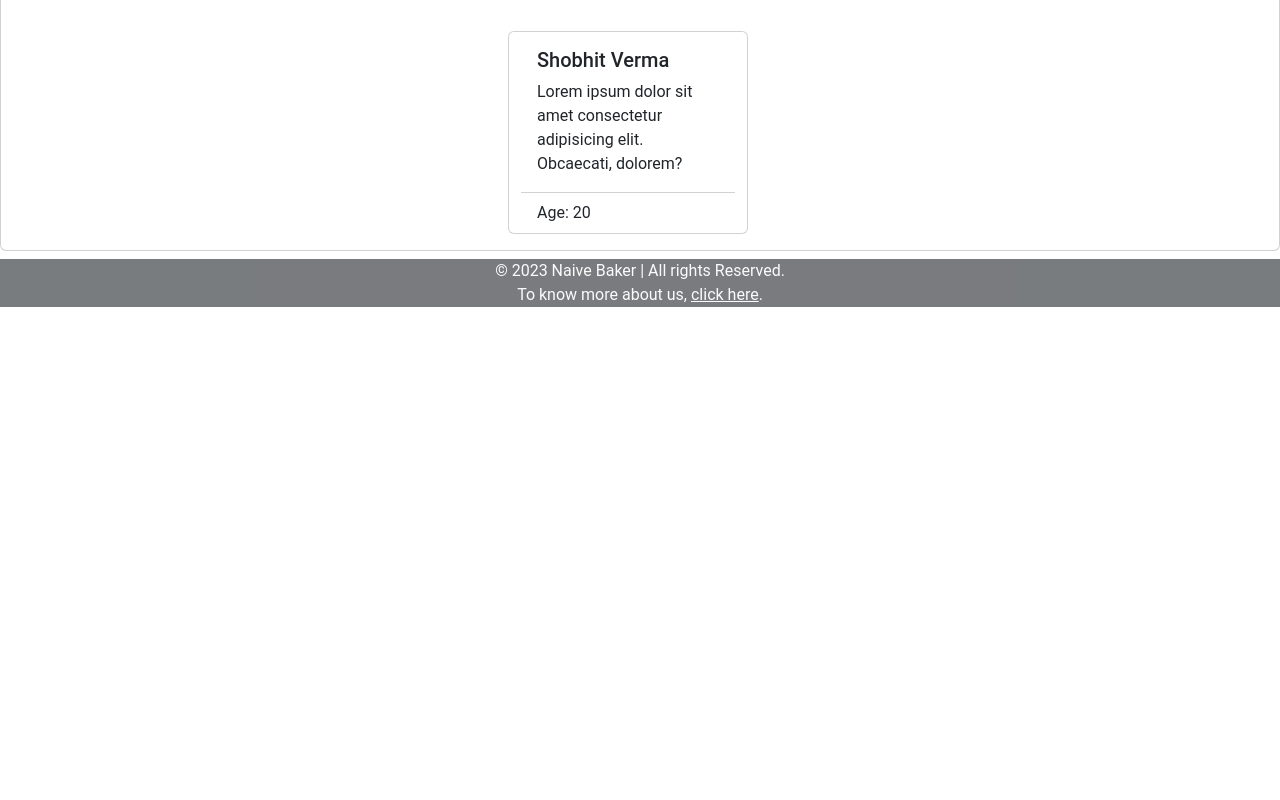
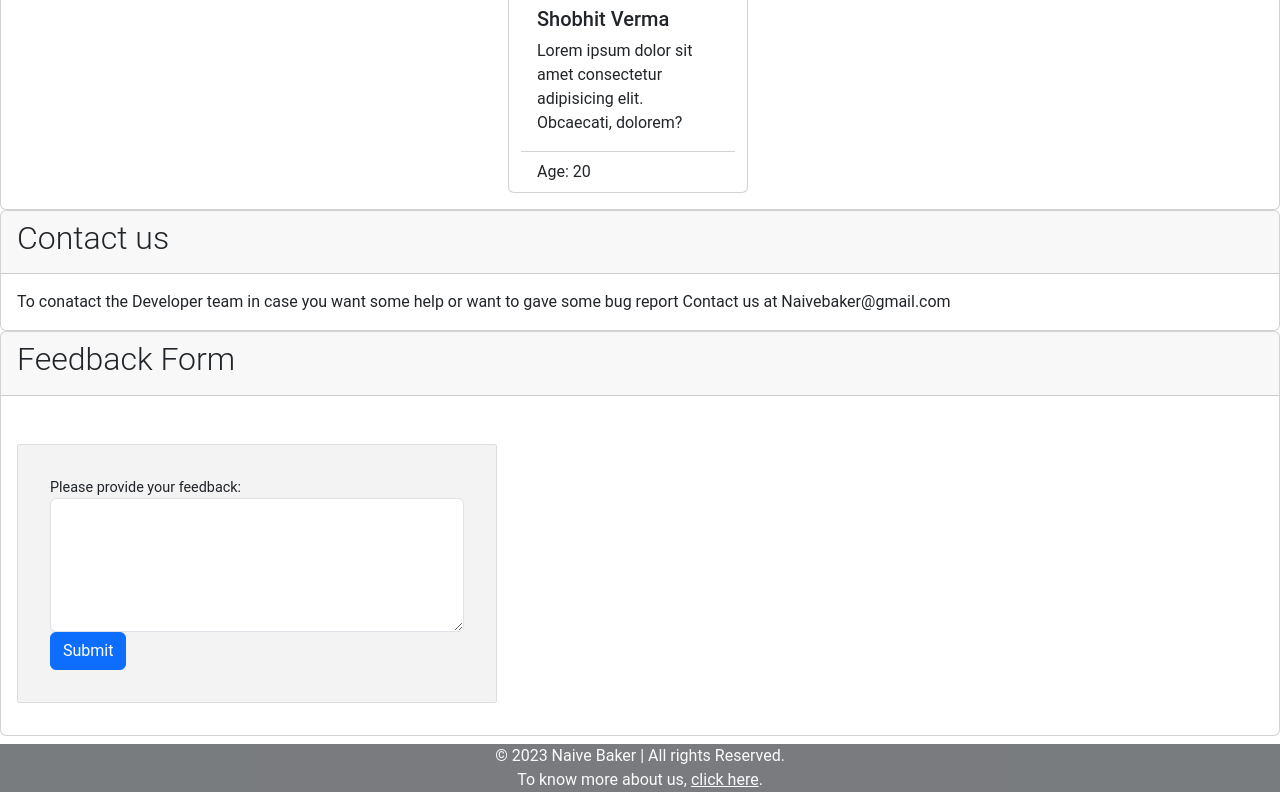
Before and after one commit to dhruvprajapati18082002/Naive_Baker, a React (Create React App) app in the folder project/: page /about-us in a window 1280 px wide. Shown: the part 1074-1874 px from the top of the page. Before the commit the page ends 1389 px from the top, so only its background shows below. Built offline with nearby package versions, Linux system fonts and the light colour scheme.

Commit message:
about us page updated with feedback form and contact us

```diff
--- a/project/src/components/AboutUs.js
+++ b/project/src/components/AboutUs.js
@@ -1,7 +1,10 @@
 import React, { useState } from 'react'
-import { developers } from '../developers.json'
+import developers from '../developers.json'
 
 export default function AboutUs() {
+
+
+
 
     return (
         <div>
@@ -55,6 +58,35 @@ export default function AboutUs() {
                 </div>
 
             </div>
+
+            <div className="card">
+                <div className="card-header">
+                <h2> Contact us </h2>
+                </div>
+                <div className="card-body">
+                    To conatact the Developer team in case you want some help or want to gave some bug report
+                    Contact us at Naivebaker@gmail.com
+                </div>
+            </div>
+
+            <div className="card">
+    <div className="card-header">
+        <h2>Feedback Form</h2>
+    </div>
+    <div className="card-body">
+        <form>
+            <div className="form-group">
+                <label htmlFor="feedback">Please provide your feedback:</label>
+                <textarea className="form-control" id="feedback" rows="5"></textarea>
+            </div>
+            <button type="submit" className="btn btn-primary">Submit</button>
+        </form>
+    </div>
+</div>
+
+
+
+
         </div>
     )
 }
--- a/project/src/developers.json
+++ b/project/src/developers.json
@@ -1,5 +1,4 @@
-{
-    "developers": [
+[
     {
         "name": "Vihar Shah",
         "age": 20,
@@ -15,6 +14,13 @@
         "role" : [ "Frontend Development", "Backend Development"]
     },
     {
+        "name": "Dhruv Prajapati",
+        "age": 20,
+        "description": "Lorem ipsum dolor sit amet consectetur adipisicing elit. Obcaecati, dolorem?",
+        "mail": "202001103@daiict.ac.in",
+        "role" : [ "Frontend Development", "Backend Development"]
+    },
+    {
         "name": "Nikhil Jethanandani",
         "age": 20,
         "description": "Lorem ipsum dolor sit amet consectetur adipisicing elit. Obcaecati, dolorem?",
@@ -27,13 +33,6 @@
         "description": "Lorem ipsum dolor sit amet consectetur adipisicing elit. Obcaecati, dolorem?",
         "mail": "202001116@daiict.ac.in",
         "role" : [ "Frontend Development"]
-        },
-        {
-            "name": "Dhruv Prajapati",
-            "age": 20,
-            "description": "Lorem ipsum dolor sit amet consectetur adipisicing elit. Obcaecati, dolorem?",
-            "mail": "202001103@daiict.ac.in",
-            "role" : [ "Frontend Development", "Backend Development"]
     },
     {
         "name": "Vinal Boricha",
@@ -64,4 +63,3 @@
         "role" : []
     }
 ]
-}
```
Also changed, not shown: 10 other files (tests, documents, lock files or other folders). Lines whose indentation alone changed are shown as unchanged.
